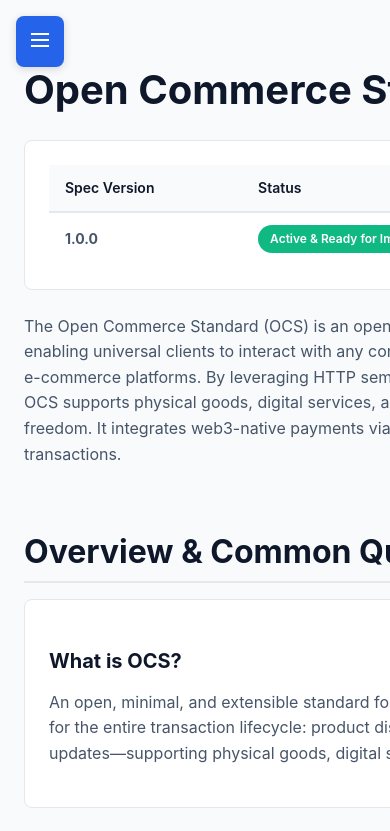
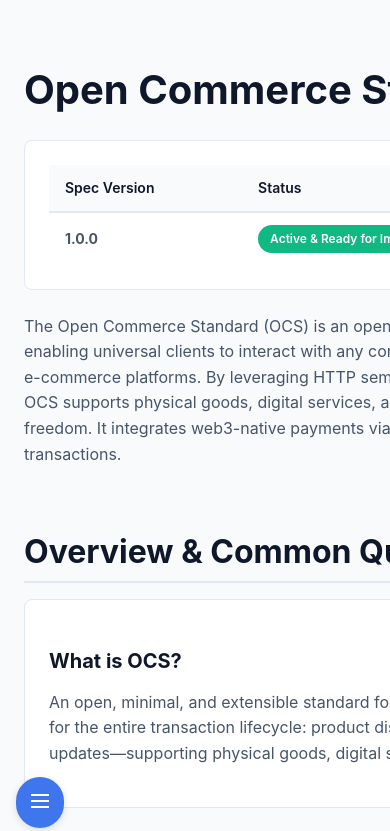
Before and after one commit to doeixd/Open-Commerce-Standard, a website: page index.html in a window 390 px wide. Shown: the top 831 px of the page. Drawn offline with nearby package versions, Linux system fonts and the light colour scheme.

Commit message:
fix: updated sidebar height

```diff
--- a/index.html
+++ b/index.html
@@ -46,16 +46,17 @@
         .mobile-menu-btn {
             display: none;
             position: fixed;
-            top: 1rem;
+            bottom: 1rem;
             left: 1rem;
             z-index: 1001;
             background: var(--primary);
             color: white;
             border: none;
-            border-radius: 0.5rem;
+            border-radius: 3.5rem;
             padding: 0.75rem;
             cursor: pointer;
             box-shadow: 0 2px 8px rgba(0, 0, 0, 0.15);
+            opacity: 0.88;
         }
 
         .mobile-menu-btn:hover {
@@ -84,6 +85,7 @@
             border-right: 1px solid var(--border);
             position: fixed;
             height: 100vh;
+            height: 100%;
             overflow-y: auto;
             padding: 2rem 0;
             z-index: 1000;
```
